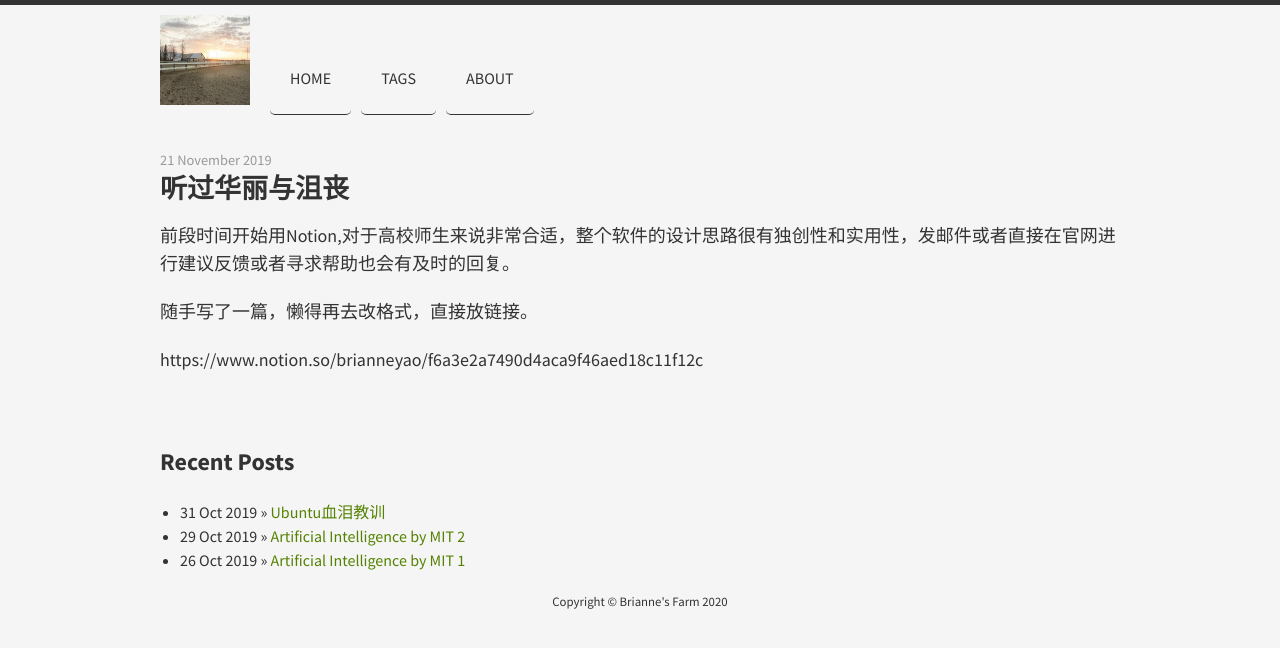
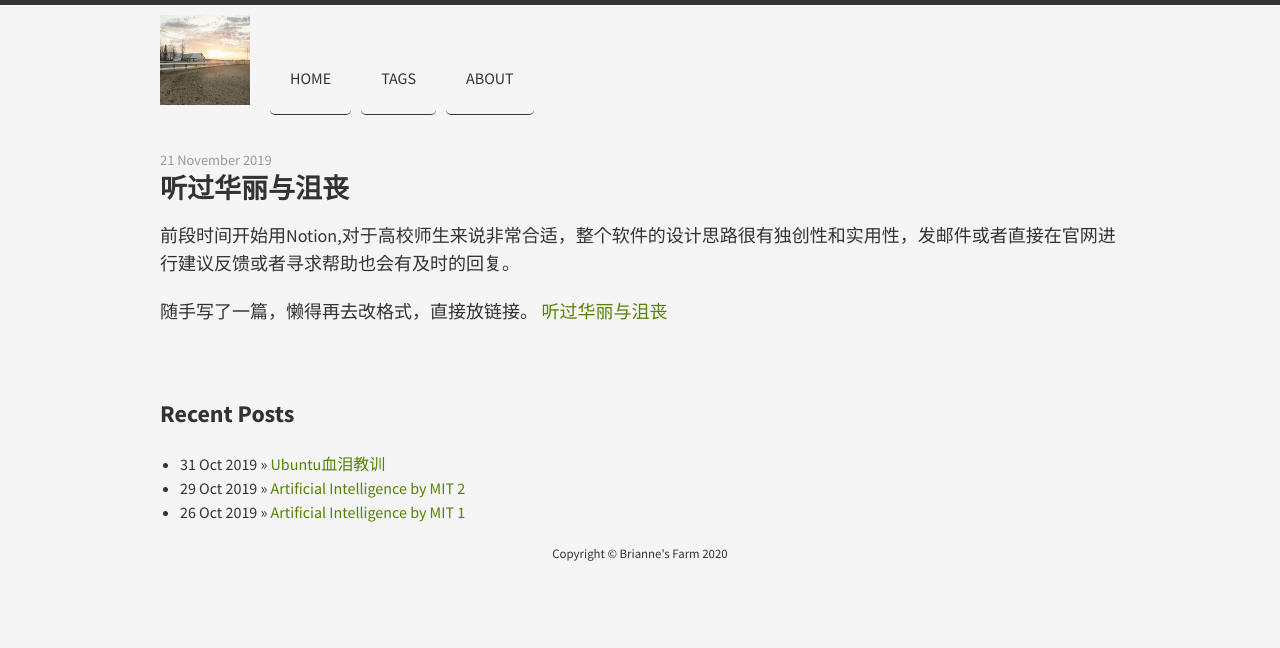
Before and after one commit to shellyyz/shellyyz.github.io, a Jekyll site: the page built from _posts/2019-11-21-听过华丽与沮丧.md, in a window 1280 px wide. Shown: the top 648 px of the page. Built offline with Jekyll 4.4.1, drawn with Linux system fonts in a browser that asks for light colours; comment, search, counter and statistics services are not loaded.

Commit message:
notion-chichu

```diff
--- a/_posts/2019-11-21-听过华丽与沮丧.md
+++ b/_posts/2019-11-21-听过华丽与沮丧.md
@@ -12,5 +12,4 @@ tags:
   前段时间开始用Notion,对于高校师生来说非常合适，整个软件的设计思路很有独创性和实用性，发邮件或者直接在官网进行建议反馈或者寻求帮助也会有及时的回复。
 
   随手写了一篇，懒得再去改格式，直接放链接。
-
-https://www.notion.so/brianneyao/f6a3e2a7490d4aca9f46aed18c11f12c
+  [听过华丽与沮丧](https://www.notion.so/brianneyao/f6a3e2a7490d4aca9f46aed18c11f12c)
```
